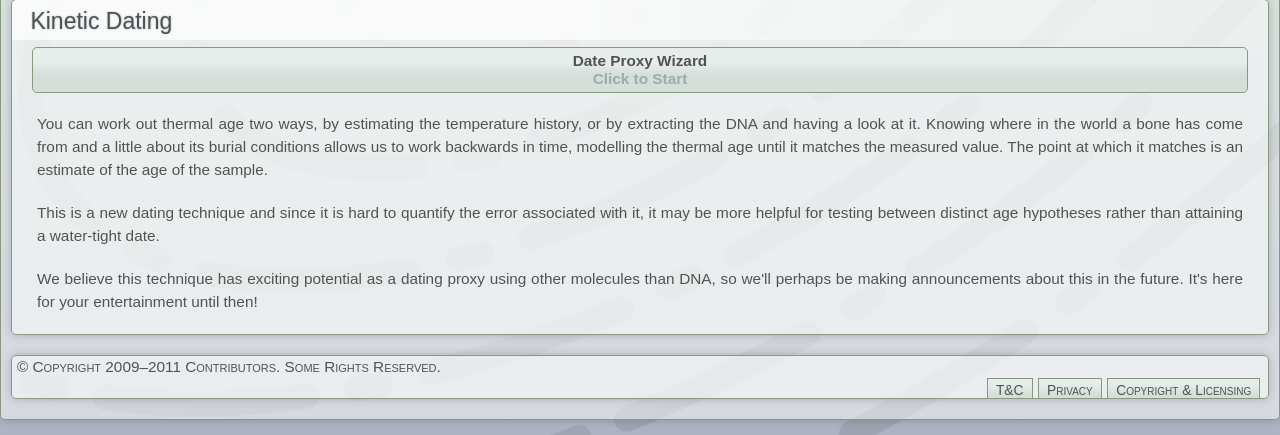
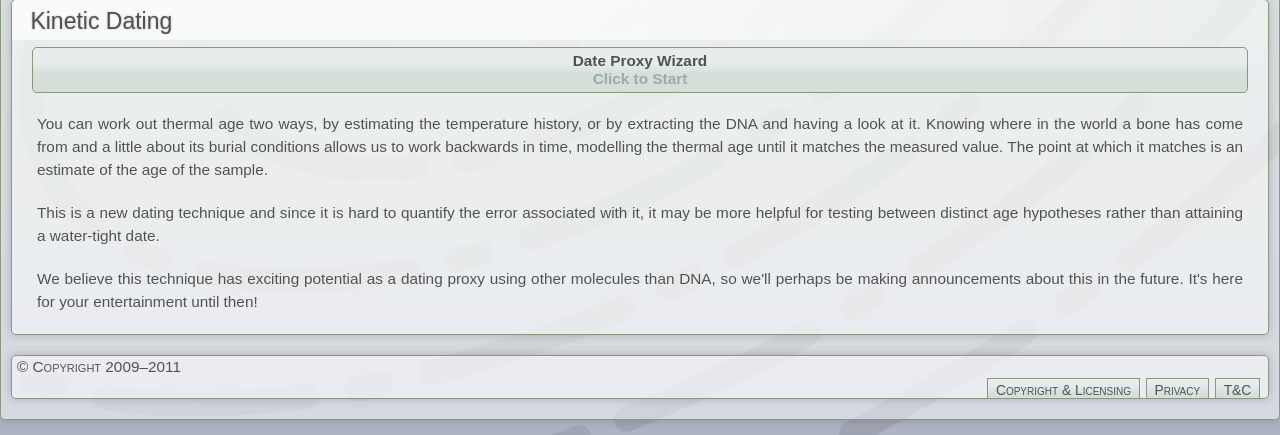
Before and after one commit to dhharker/thermal-age.eu, a CakePHP app: the page made by app/views/wiz/index.ctp in a window 1280 px wide. Shown: the part 680-1115 px from the top of the page. Run offline with PHP 8.4 and a stand-in for CakePHP, Linux system fonts and the light colour scheme; the template is opened without the code that fills it, so the values that code supplies are empty; some libraries are stand-ins or nearby versions.

Commit message:
fiddled with gridding, wording

```diff
--- a/app/views/layouts/default.ctp
+++ b/app/views/layouts/default.ctp
@@ -105,13 +105,12 @@
         <footer>
             <div class="grid_12 smartbox">
                 <div class="grid_6 alpha clearfix no-v-margin">
-                    &copy; Copyright 2009&ndash;<?= date ('Y') ?> Contributors. Some Rights Reserved.
+                    &copy; Copyright 2009&ndash;<?= date ('Y') ?>
 
                 </div>
                 <div class="grid_6 omega clearfix no-v-margin">
-
                     <?php
-                        echo $this->Html->link('Copyright & Licensing', array ('controller' => '', 'action' => ''), array(
+                        echo $this->Html->link('T&C', array ('controller' => '', 'action' => ''), array(
                             'class' => 'fg-button ui-state-default  ',
                             'style' => 'margin: -1px 0.2em -5px 0.2em; display: inline; float: right;'
                         ));
@@ -123,12 +122,11 @@
                         ));
                     ?>
                     <?php
-                        echo $this->Html->link('T&C', array ('controller' => '', 'action' => ''), array(
+                        echo $this->Html->link('Copyright & Licensing', array ('controller' => '', 'action' => ''), array(
                             'class' => 'fg-button ui-state-default  ',
                             'style' => 'margin: -1px 0.2em -5px 0.2em; display: inline; float: right;'
                         ));
                     ?>
-
                 </div>
             </div>
         </footer>
```
